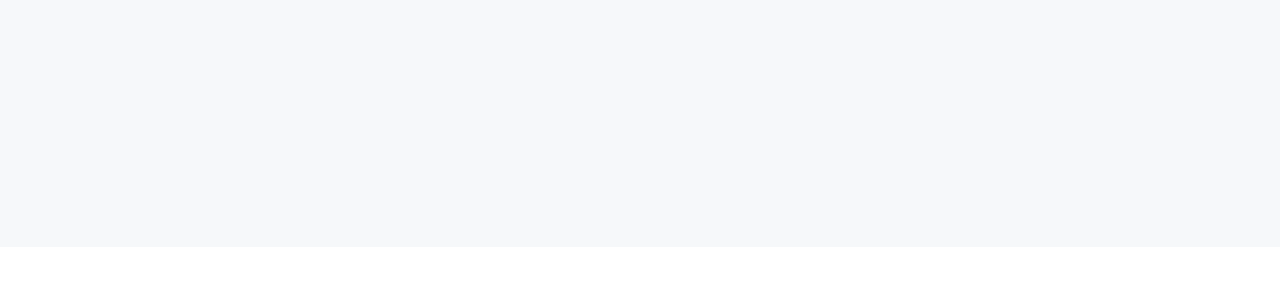
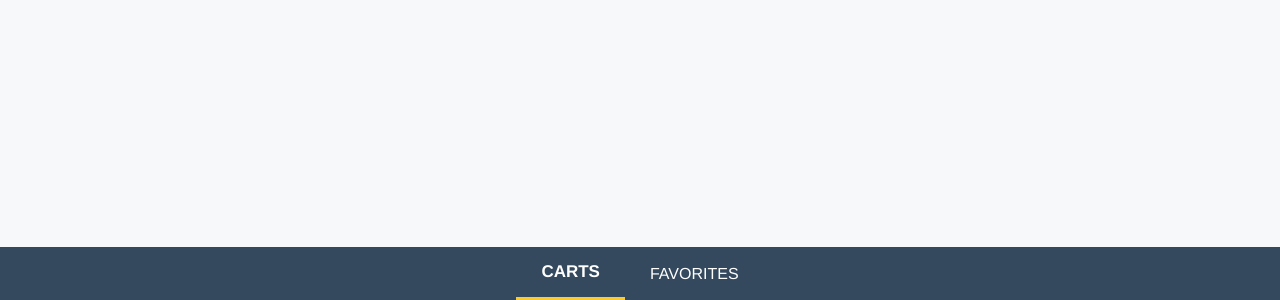
Before and after one commit to GopinathMaddula/f1studioz-Task-, a React (Create React App) app: page / in a window 1280 px wide. Shown: the part 1406-1706 px from the top of the page. Before the commit the page ends 1653 px from the top, so only its background shows below. Built offline with nearby package versions, Linux system fonts and the light colour scheme.

Commit message:
added tab

```diff
--- a/src/Components/Desktop1/index.js
+++ b/src/Components/Desktop1/index.js
@@ -15,6 +15,7 @@ export default function Desktop1(){
             {/* <Navbar /> */}
             <Tab cartsTab = {cartsTab}/>
             <Carts cartSelected={cartSelected}/>
+            <Tab cartsTab = {cartsTab}/>
         </>
     )
 }
```
